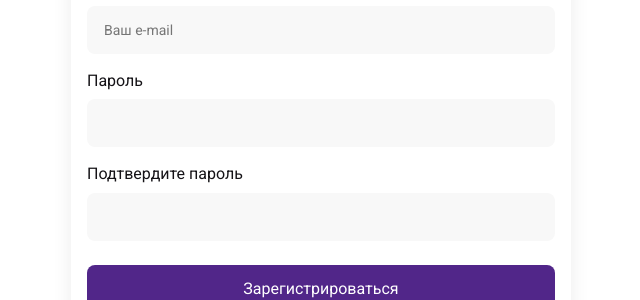
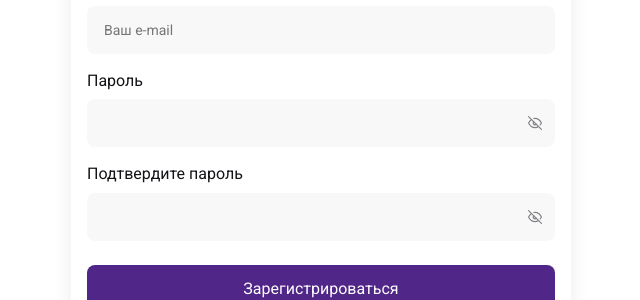
Before and after one commit to user530/antipov_test, a React (Create React App) app: page / in a window 1280 px wide. Shown: the part 322-622 px from the top of the page, without its empty margins (319-959 px from the left). Built offline with nearby package versions, Linux system fonts and the light colour scheme.

Commit message:
Refactored form item to handle generic and password inputs differently

```diff
--- a/src/features/form/form-item/Form-item.module.scss
+++ b/src/features/form/form-item/Form-item.module.scss
@@ -10,6 +10,29 @@
 
     display: block;
     margin-bottom: common.remy(8);
+}
+
+.form-item__input-wrapper {
+    position: relative;
+}
+
+.form-item__visibility {
+    position: absolute;
+    top: 50%;
+    right: 8px;
+    transform: translateY(-50%);
+    padding: 0;
+    width: 24px;
+    height: 24px;
+    display: flex;
+    justify-content: center;
+    align-items: center;
+
+    & svg {
+        width: 20px;
+        height: 14px;
+        color: common.$gray;
+    }
 }
 
 .form-item__input {
--- a/src/features/form/form-item/Form-item.tsx
+++ b/src/features/form/form-item/Form-item.tsx
@@ -1,6 +1,7 @@
 import React from 'react';
 import styles from './Form-item.module.scss';
 import { useFormContext } from '../Form.context';
+import { FiEye, FiEyeOff } from "react-icons/fi";
 
 export interface FormItemProps {
     itemName: string;
@@ -11,7 +12,7 @@ export interface FormItemProps {
 };
 
 export const FormItem: React.FC<FormItemProps> = (props: FormItemProps) => {
-    const { itemName, itemLabel, itemPlaceholder, itemType, itemValidation } = props;
+    const { itemName, itemLabel, itemType, itemPlaceholder, itemValidation } = props;
     const { formValues, formErrors, handleChange, setFieldError, clearFieldError } = useFormContext();
 
     const itemValue = formValues[itemName];
@@ -32,12 +33,47 @@ export const FormItem: React.FC<FormItemProps> = (props: FormItemProps) => {
             setFieldError(itemName, validationError);
     };
 
+    const formItemProps = {
+        itemName,
+        itemPlaceholder,
+        itemValue,
+        itemError,
+        changeHandler,
+        blurHandler,
+    }
+
     return (
         <div className={styles['form-item']}>
             <label className={styles['form-item__label']}>
                 {itemLabel}
             </label>
 
+            {
+                itemType === 'password'
+                    ? <PasswordFormItem {...formItemProps} />
+                    : <GenericFormItem {...formItemProps} itemType={itemType} />
+            }
+
+            {
+                itemError
+                    ? <span className={styles['form-item__error']}>{itemError}</span>
+                    : null
+            }
+        </div>
+    )
+}
+
+interface FormInputProps extends Omit<FormItemProps, 'itemLabel' | 'itemValidation'> {
+    itemValue: string;
+    itemError: string;
+    changeHandler: (e: React.ChangeEvent<HTMLInputElement>) => void;
+    blurHandler: () => void;
+}
+
+const GenericFormItem: React.FC<FormInputProps> = (props) => {
+    const { itemName, itemType, itemPlaceholder, itemValue, itemError, changeHandler, blurHandler } = props;
+
+    return (
         <input
             type={itemType ? itemType : 'text'}
             className={`${styles['form-item__input']}${itemError ? ' ' + styles['form-item__input--error'] : ''}`}
@@ -47,12 +83,32 @@ export const FormItem: React.FC<FormItemProps> = (props: FormItemProps) => {
             onChange={changeHandler}
             onBlur={blurHandler}
         />
+    )
+}
 
+interface PasswordInputProps extends Omit<FormInputProps, 'itemType'> { }
+
+const PasswordFormItem: React.FC<PasswordInputProps> = (props) => {
+    const [isVisible, setIsVisible] = React.useState<boolean>(false);
+
+    const iconClickHandler = () => {
+        setIsVisible(current => !current);
+    };
+
+    return (
+        <div className={styles['form-item__input-wrapper']}>
+            <GenericFormItem
+                itemType={isVisible ? 'text' : 'password'}
+                {...props}
+            />
+
+            <button className={styles['form-item__visibility']} onClick={iconClickHandler} >
                 {
-                itemError
-                    ? <span className={styles['form-item__error']}>{itemError}</span>
-                    : null
+                    isVisible
+                        ? <FiEye />
+                        : <FiEyeOff />
                 }
+            </button>
         </div>
     )
 }
```
Lines whose indentation alone changed are shown as unchanged.
